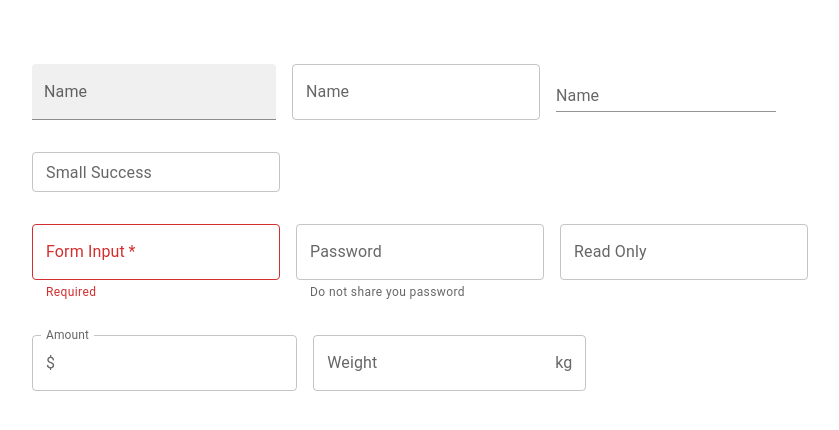
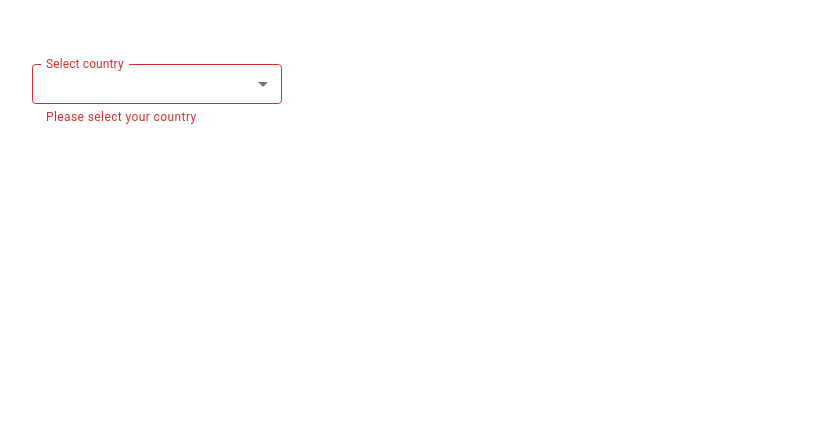
Before and after one commit to nghi9994/crash-mui-typescript, a React (Create React App) app: page / in a window 1280 px wide. Shown: the top 430 px of the page, without its empty margins (32-871 px from the left). Built offline with nearby package versions, Linux system fonts and the light colour scheme.

Commit message:
Feat: input - create TextField-Select component

```diff
--- a/src/App.tsx
+++ b/src/App.tsx
@@ -4,13 +4,15 @@ import './App.css';
 import MuiTypography from './components/MuiTypography';
 import MuiButton from './components/MuiButton';
 import MuiTextField from './components/MuiTextField';
+import MuiSelect from './components/MuiSelect';
 
 function App() {
   return (
     <div className="App">
       {/* <MuiTypography /> */}
       {/* <MuiButton /> */}
-      <MuiTextField />
+      {/* <MuiTextField /> */}
+      <MuiSelect />
     </div>
   );
 }
--- /dev/null
+++ b/src/components/MuiSelect.tsx
@@ -0,0 +1,41 @@
+import React, {useState} from 'react'
+import { Box, MenuItem, TextField } from '@mui/material'
+
+const MuiSelect = () => {
+  const [country, setCountry] = useState<string[]>([])
+  const handleChange = (event: React.ChangeEvent<HTMLInputElement>) => {
+    const value = event.target.value;
+
+    /* Use split to create Array from String */
+    setCountry(typeof value === 'string' ? value.split(',') : value);
+  }
+  return (
+    /***
+     * Box component create block display, with specific width if any
+     * Select is created by <TextField /> component with 'select' & 'SelectProps' props
+     * 'select' props is true -> TextField must have children components
+     * Use <MenuItem /> component to create list item
+     */
+    <Box width='250px'>
+      <TextField
+        label='Select country'
+        fullWidth
+        value={country}
+        onChange={handleChange}
+        InputLabelProps={{ shrink: true }}
+        select
+        SelectProps={{ multiple: false }}
+        size='small'
+        color='success'
+        helperText='Please select your country'
+        error={!country.length}
+      >
+        <MenuItem value="IN">India</MenuItem>
+        <MenuItem value="US">USA</MenuItem>
+        <MenuItem value="AU">AUSTRALIA</MenuItem>
+      </TextField>
+    </Box>
+  )
+}
+
+export default MuiSelect
```
